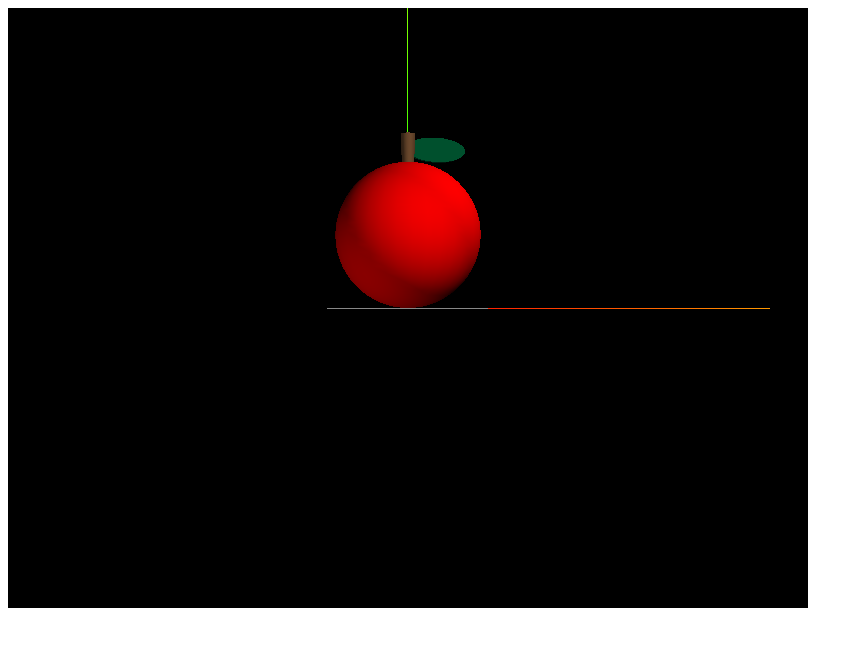
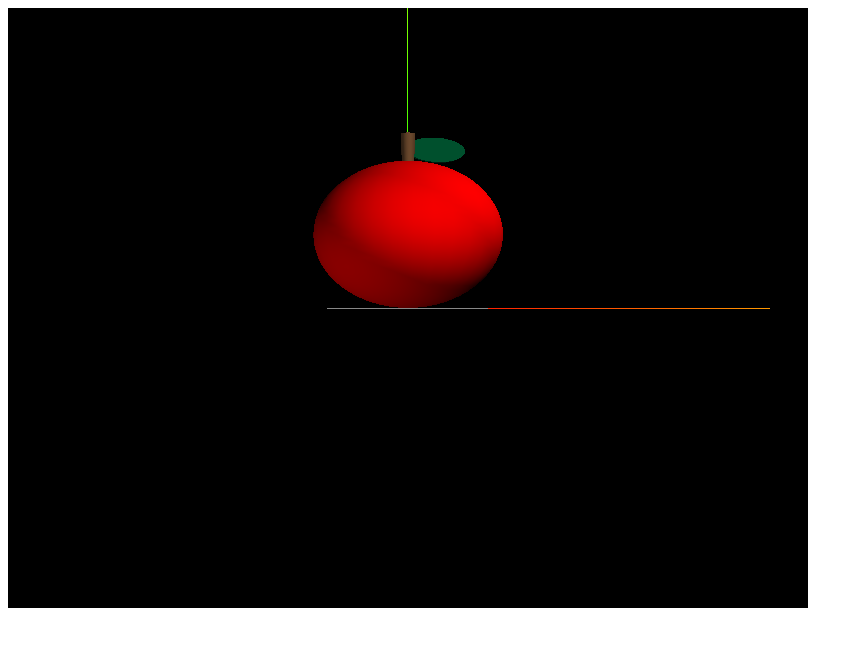
Before and after one commit to kakeru0919/WebGL1, a plain HTML site: page index.html in a window 1280 px wide. Shown: the whole page, without its empty margins (0-863 px from the left). Drawn offline with nearby package versions, Linux system fonts and the light colour scheme; animation ran at ten frames a second.

Commit message:
Update index.html

```diff
--- a/index.html
+++ b/index.html
@@ -133,6 +133,8 @@
         var fruit_g = new THREE.SphereGeometry( 1, 32, 32 );
         var material_r = new THREE.MeshLambertMaterial({ color: 0xff0000 });
         var fruit = new THREE.Mesh( fruit_g, material_r);
+        fruit.scale.x = 1.3;
+        fruit.scale.z = 1.3;
         fruit.position.set(0,1,0);
 
         //枝の作成
```
